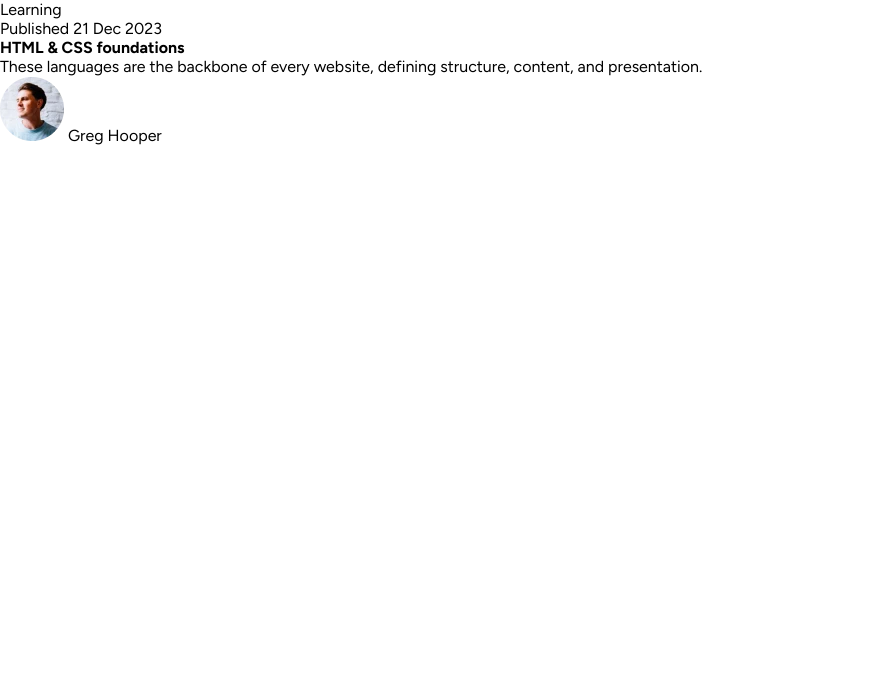
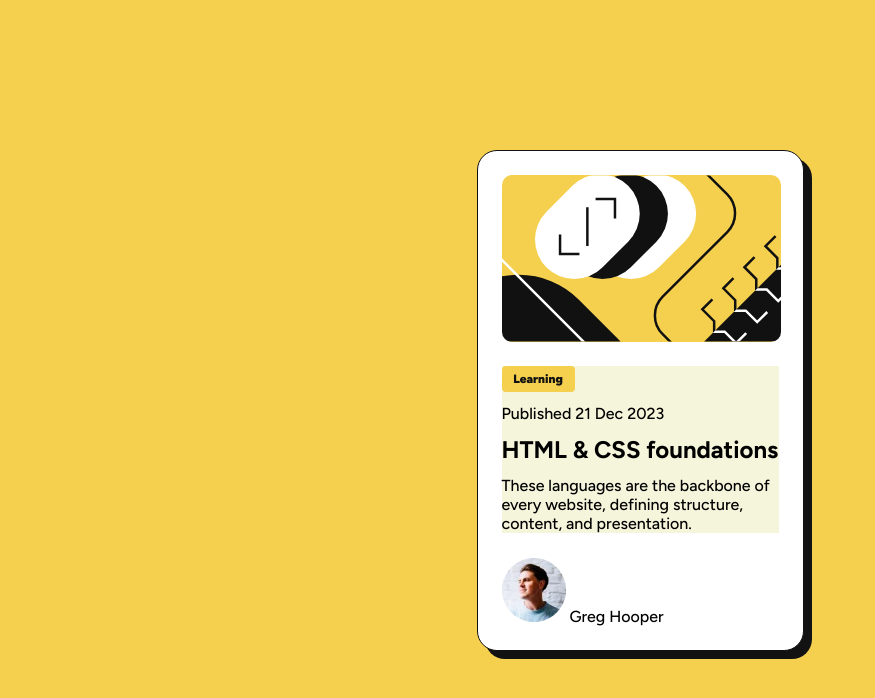
Before and after one commit to weslei573/preview-card-main, a plain HTML site: page index.html in a window 1280 px wide. Shown: the whole page, without its empty margins (0-875 px from the left). Drawn offline with Linux system fonts and the light colour scheme.

Commit message:
estrutura css

```diff
--- a/index.html
+++ b/index.html
@@ -26,7 +26,7 @@
       <!-- Aqui vai uma imagem -->
     </div>
     <section class="descricao">
-      <div>Learning</div>
+      <div class="category">Learning</div>
       <span>Published 21 Dec 2023</span>
       <h1>HTML & CSS foundations</h1>
       <p>These languages are the backbone of every website, defining structure, content, and presentation.</p>
--- a/src/css/style.css
+++ b/src/css/style.css
@@ -8,9 +8,72 @@
 }
 
 * {
-	font-family: 'Figtree', sans-serif;
-	font-size: 1em;
+
 	margin: 0;
 	padding: 0;
 	box-sizing: border-box;
 }
+
+body {
+	background-color: var(--Yellow);
+	height: 100vh;
+	display: flex;
+	justify-content: center;
+	align-items: center;
+
+	font-family: 'Figtree';
+	font-style: normal;
+	font-weight: 500;
+	font-size: 16px;
+}
+
+.box {
+	display: flex;
+	flex-direction: column;
+	align-items: flex-start;
+	padding: 24px;
+	gap: 24px;
+	max-width: 327px;
+	height: 501px;
+
+	background-color: var(--White);
+	border: 1px solid var(--Black);
+	box-shadow: 8px 8px 0px var(--Black);
+	border-radius: 20px;
+}
+
+.box .imagem {
+	display: block;
+	background: var(--Yellow) url(../images/illustration-article.svg) no-repeat;
+	background-size: cover;
+	background-position: center;
+	width: 279px;
+	height: 200px;
+	border-radius: 10px;
+}
+
+.box .descricao {
+	background-color: beige;
+	display: flex;
+	flex-direction: column;
+	align-items: flex-start;
+	gap: 12px;
+
+	width: 100%;
+	height: 173px;
+}
+
+.box .descricao .category {
+	display: flex;
+	flex-direction: row;
+	justify-content: center;
+	align-items: center;
+	width: 73px;
+	height: 26px;
+	background-color: var(--Yellow);
+	border-radius: 4px;
+
+	font-weight: 900;
+	font-size: 12px;
+	color: var(--Black);
+}
```
